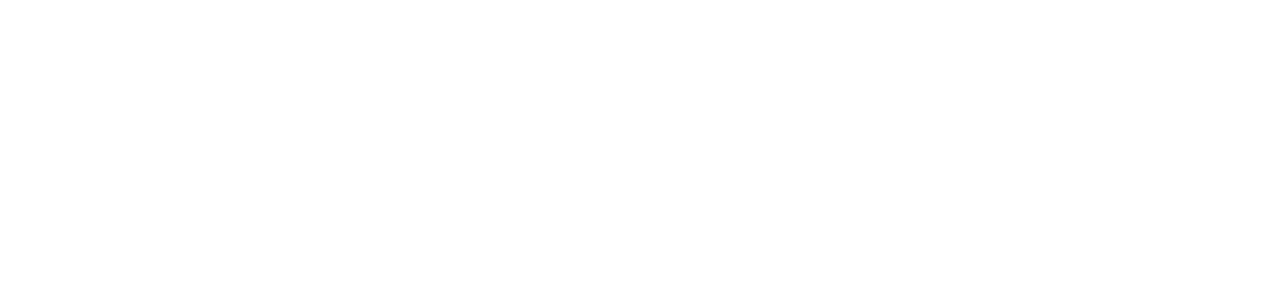
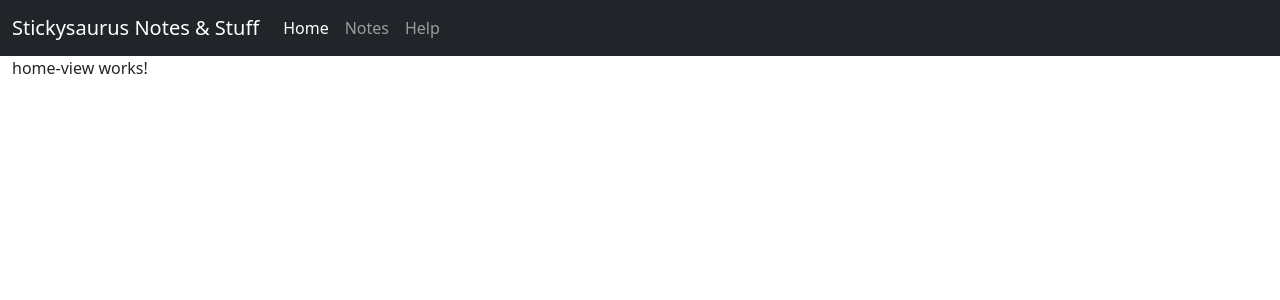
Before and after one commit to shopi-dori/angular-sticky-notes, an Angular app: page /home in a window 1280 px wide. Before the commit this address led to /. Shown: the top 300 px of the page. Built offline with nearby package versions, Linux system fonts and the light colour scheme.

Commit message:
Added routing and navbar

```diff
--- a/src/app/app-routing.module.ts
+++ b/src/app/app-routing.module.ts
@@ -1,7 +1,29 @@
 import { NgModule } from '@angular/core';
 import { RouterModule, Routes } from '@angular/router';
+import { HomeViewComponent } from './views/home-view/home-view.component';
+import { NoteListViewComponent } from './views/note-list-view/note-list-view.component';
+import { HelpViewComponent } from './views/help-view/help-view.component';
+import { NoteAddViewComponent } from './views/note-add-view/note-add-view.component';
+import { NoteEditViewComponent } from './views/note-edit-view/note-edit-view.component';
+import { NoteDetailsComponent } from './components/note-details/note-details.component';
 
-const routes: Routes = [];
+const ApplicationTitle = 'Stickysaurus Notes & Stuff';
+
+const routes: Routes = [
+  { title: `Home | ${ApplicationTitle}`, path: 'home', component: HomeViewComponent },
+  {
+    title: `Notes | ${ApplicationTitle}`,
+    path: 'notes',
+    component: NoteListViewComponent,
+    children: [
+      { path: 'add', component: NoteAddViewComponent },
+      { path: 'edit', component: NoteEditViewComponent },
+      { path: 'details', component: NoteDetailsComponent },
+    ],
+  },
+  { title: `Help | ${ApplicationTitle}`, path: 'help', component: HelpViewComponent },
+  { path: '**', redirectTo: 'home' },
+];
 
 @NgModule({
   imports: [RouterModule.forRoot(routes)],
--- a/src/app/app.component.html
+++ b/src/app/app.component.html
@@ -1,3 +1,5 @@
+<asn-app-navbar></asn-app-navbar>
+
 <div class="container-fluid">
   <router-outlet></router-outlet>
 </div>
--- a/src/app/app.component.ts
+++ b/src/app/app.component.ts
@@ -1,4 +1,5 @@
 import { Component } from '@angular/core';
+import { AppService } from './services/app.service';
 
 @Component({
   selector: 'asn-root',
@@ -6,5 +7,4 @@
   styleUrls: ['./app.component.scss']
 })
 export class AppComponent {
-  title = 'Stickysaurus Notes & Stuff';
 }
--- a/src/app/components/app-navbar/app-navbar.component.html
+++ b/src/app/components/app-navbar/app-navbar.component.html
@@ -1 +1,21 @@
-<p>app-navbar works!</p>
+<nav class="navbar navbar-expand-lg navbar-dark bg-dark">
+  <div class="container-fluid">
+    <a class="navbar-brand" routerLink="/home">{{title}}</a>
+    <button class="navbar-toggler" type="button" data-bs-toggle="collapse" data-bs-target="#navbarSupportedContent" aria-controls="navbarSupportedContent" aria-expanded="false" aria-label="Toggle navigation">
+      <span class="navbar-toggler-icon"></span>
+    </button>
+    <div class="collapse navbar-collapse" id="navbarSupportedContent">
+      <ul class="navbar-nav me-auto mb-2 mb-lg-0">
+        <li class="nav-item">
+          <a class="nav-link" routerLink="/home" routerLinkActive="active">Home</a>
+        </li>
+        <li class="nav-item">
+          <a class="nav-link" routerLink="/notes">Notes</a>
+        </li>
+        <li class="nav-item">
+          <a class="nav-link" routerLink="/help">Help</a>
+        </li>
+      </ul>
+    </div>
+  </div>
+</nav>
--- a/src/app/components/app-navbar/app-navbar.component.ts
+++ b/src/app/components/app-navbar/app-navbar.component.ts
@@ -1,4 +1,5 @@
 import { Component } from '@angular/core';
+import { AppService } from 'src/app/services/app.service';
 
 @Component({
   selector: 'asn-app-navbar',
@@ -6,5 +7,9 @@
   styleUrls: ['./app-navbar.component.scss']
 })
 export class AppNavbarComponent {
+  public title: string;
 
+  constructor(appService: AppService) {
+    this.title = appService.getApplicationTitle();
+  }
 }
--- /dev/null
+++ b/src/app/services/app.service.ts
@@ -0,0 +1,15 @@
+import { Injectable } from '@angular/core';
+
+@Injectable({
+  providedIn: 'root'
+})
+export class AppService {
+  // NOTE: Could also declare this as a property with a public get and private (or no) set
+  private readonly ApplicationTitle = 'Stickysaurus Notes & Stuff';
+
+  constructor() { }
+
+  public getApplicationTitle(): string {
+    return this.ApplicationTitle;
+  }
+}
--- a/src/index.html
+++ b/src/index.html
@@ -2,12 +2,12 @@
 <html lang="en">
 <head>
   <meta charset="utf-8">
-  <title>AngularStickyNotes</title>
+  <title>Stickysaurus Notes & Stuff</title>
   <base href="/">
   <meta name="viewport" content="width=device-width, initial-scale=1">
   <link rel="icon" type="image/x-icon" href="favicon.ico">
 </head>
 <body>
-  <asn-root></asn-root>
+  <asn-root>Loading...</asn-root>
 </body>
 </html>
```
Also changed, not shown: 1 other file (tests, documents, lock files or other folders).
